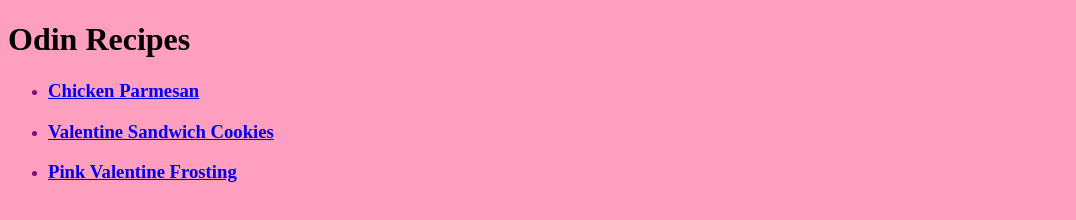
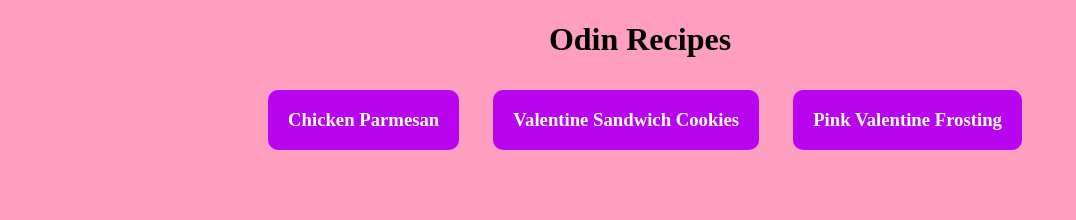
Before and after one commit to I0ANA24/odin-recipes, a plain HTML site: page index.html in a window 1280 px wide. Shown: the whole page, without its empty margins (0-1076 px from the left). Drawn offline with Linux system fonts and the light colour scheme.

Commit message:
I finished the first page!

```diff
--- a/index.html
+++ b/index.html
@@ -9,9 +9,9 @@
 <body>
     <h1 id="odin-recipes">Odin Recipes</h1>
     <ul class="list">
-        <li><a href="recipes/Chicken Parmesan/chicken_parmesan.html" target="_self" rel="noopener noreferrer"><h3>Chicken Parmesan</h2></a></li>
-        <li><a href="recipes/Valentine Sandwich Cookies/valentine_cookies.html" target="_self" rel="noopener noreferrer"><h3>Valentine Sandwich Cookies</h2></a></li>
-        <li><a href="recipes/Pink Valentine Frosting/pv_frosting.html" target="_self" rel="noopener noreferrer"><h3>Pink Valentine Frosting</h2></a></li>
+        <li><a href="recipes/Chicken Parmesan/chicken_parmesan.html" target="_self" rel="noopener noreferrer"><h3>Chicken Parmesan</h3></a></li>
+        <li><a href="recipes/Valentine Sandwich Cookies/valentine_cookies.html" target="_self" rel="noopener noreferrer"><h3>Valentine Sandwich Cookies</h3></a></li>
+        <li><a href="recipes/Pink Valentine Frosting/pv_frosting.html" target="_self" rel="noopener noreferrer"><h3>Pink Valentine Frosting</h3></a></li>
     </ul>
 </body>
 </html>
--- a/styles.css
+++ b/styles.css
@@ -1,12 +1,45 @@
+* {
+    box-sizing: border-box;
+}
+
 body {
     font-family: 'Cursive' 'Times New Roman', Georgia, serif;
     background-color: rgb(255, 159, 191);
 }
 
-.list {
-    color: rgb(132, 11, 128);
-}
 
 .recipe_title {
     text-align: center;
 }
+
+h1 {
+    text-align: center;
+}
+
+ul {
+    list-style-type: none;
+}
+
+.list {
+    text-align: center;
+    margin-top: 2em;
+}
+
+.list li {
+    display: inline-block;
+}
+
+.list li a{
+    display: inline-block;
+    background-color: rgb(184, 4, 239);
+    padding: 0 20px;
+    margin-right: 30px;
+    margin-bottom: 30px;
+    text-decoration: none;
+    border-radius: 10px;
+    color: white;
+}
+
+.list li a:hover {
+    background-color: rgb(188, 5, 182);
+}
```
